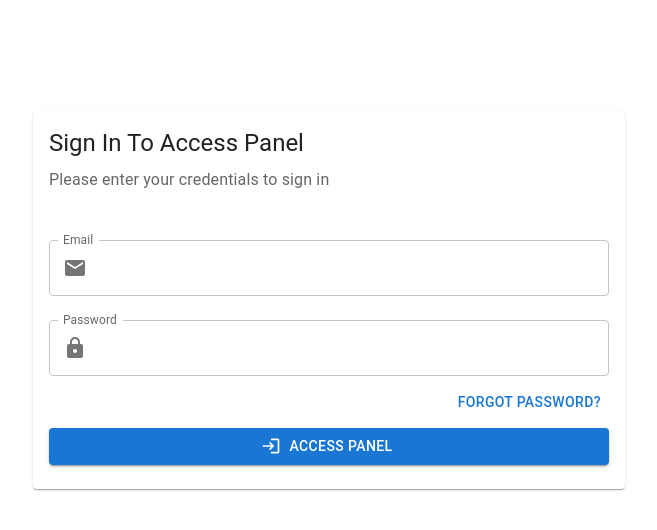
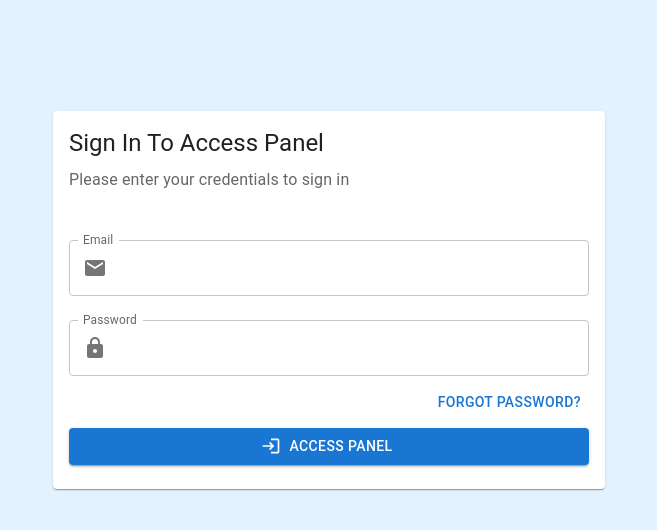
Before and after one commit to AshirbadGudu/react-admin-stater, a React (Create React App) app: page / in a window 1280 px wide. Shown: the top 530 px of the page, without its empty margins (311-968 px from the left). Built offline with nearby package versions, Linux system fonts and the light colour scheme.

Commit message:
Login and forgot password layout created

```diff
--- a/src/layouts/index.js
+++ b/src/layouts/index.js
@@ -1 +1,2 @@
 export { default as PanelLayout } from "./PanelLayout";
+export { default as withAuthLayout } from "./withAuthLayout";
--- /dev/null
+++ b/src/layouts/withAuthLayout.jsx
@@ -0,0 +1,19 @@
+import { Card, Container } from "@mui/material";
+
+const withAuthLayout = (Page) => {
+  const AuthLayout = () => (
+    <div className="auth_page">
+      <Container
+        maxWidth="sm"
+        className="d-flex h-75vh place-content-center place-items-center"
+      >
+        <Card>
+          <Page />
+        </Card>
+      </Container>
+    </div>
+  );
+  return AuthLayout;
+};
+
+export default withAuthLayout;
--- a/src/pages/ForgotPassword.jsx
+++ b/src/pages/ForgotPassword.jsx
@@ -1,8 +1,6 @@
 import { Field, Form, Formik } from "formik";
 import * as Yup from "yup";
 import {
-  Container,
-  Card,
   CardContent,
   TextField,
   InputAdornment,
@@ -13,6 +11,7 @@ import {
 import { LoadingButton } from "@mui/lab";
 import { Email, Send } from "@mui/icons-material";
 import { Link } from "react-router-dom";
+import { withAuthLayout } from "layouts";
 
 const ForgotPassword = () => {
   const initialValues = {
@@ -34,11 +33,8 @@ const ForgotPassword = () => {
   };
   return (
     <>
-      <Container
-        maxWidth="sm"
-        className="d-flex h-75vh place-content-center place-items-center"
-      >
-        <Card>
+      <>
+        <>
           <CardHeader
             title="Forgot your password?"
             subheader="Please enter the email address associated with your account and We will email you a link to reset your password."
@@ -96,10 +92,10 @@ const ForgotPassword = () => {
               </Form>
             )}
           </Formik>
-        </Card>
-      </Container>
+        </>
+      </>
     </>
   );
 };
 
-export default ForgotPassword;
+export default withAuthLayout(ForgotPassword);
--- a/src/pages/Login.jsx
+++ b/src/pages/Login.jsx
@@ -1,8 +1,6 @@
 import { Field, Form, Formik } from "formik";
 import * as Yup from "yup";
 import {
-  Container,
-  Card,
   CardContent,
   TextField,
   InputAdornment,
@@ -14,6 +12,7 @@ import { LoginSchema } from "schemas";
 import { LoginOutlined } from "@mui/icons-material";
 import { Link } from "react-router-dom";
 import { useAppContext } from "contexts";
+import { withAuthLayout } from "layouts";
 
 const Login = () => {
   const { setUser } = useAppContext();
@@ -36,11 +35,8 @@ const Login = () => {
   };
   return (
     <>
-      <Container
-        maxWidth="md"
-        className="d-flex h-75vh place-content-center place-items-center"
-      >
-        <Card>
+      <>
+        <>
           <CardHeader
             title="Sign In To Access Panel"
             subheader="Please enter your credentials to sign in"
@@ -104,10 +100,10 @@ const Login = () => {
               </Form>
             )}
           </Formik>
-        </Card>
-      </Container>
+        </>
+      </>
     </>
   );
 };
 
-export default Login;
+export default withAuthLayout(Login);
--- a/src/scss/index.scss
+++ b/src/scss/index.scss
@@ -29,3 +29,7 @@
 .mt-1vh {
   margin-top: 1vh !important;
 }
+.auth_page {
+  background-color: #e3f3fd;
+  height: 100vh;
+}
```
